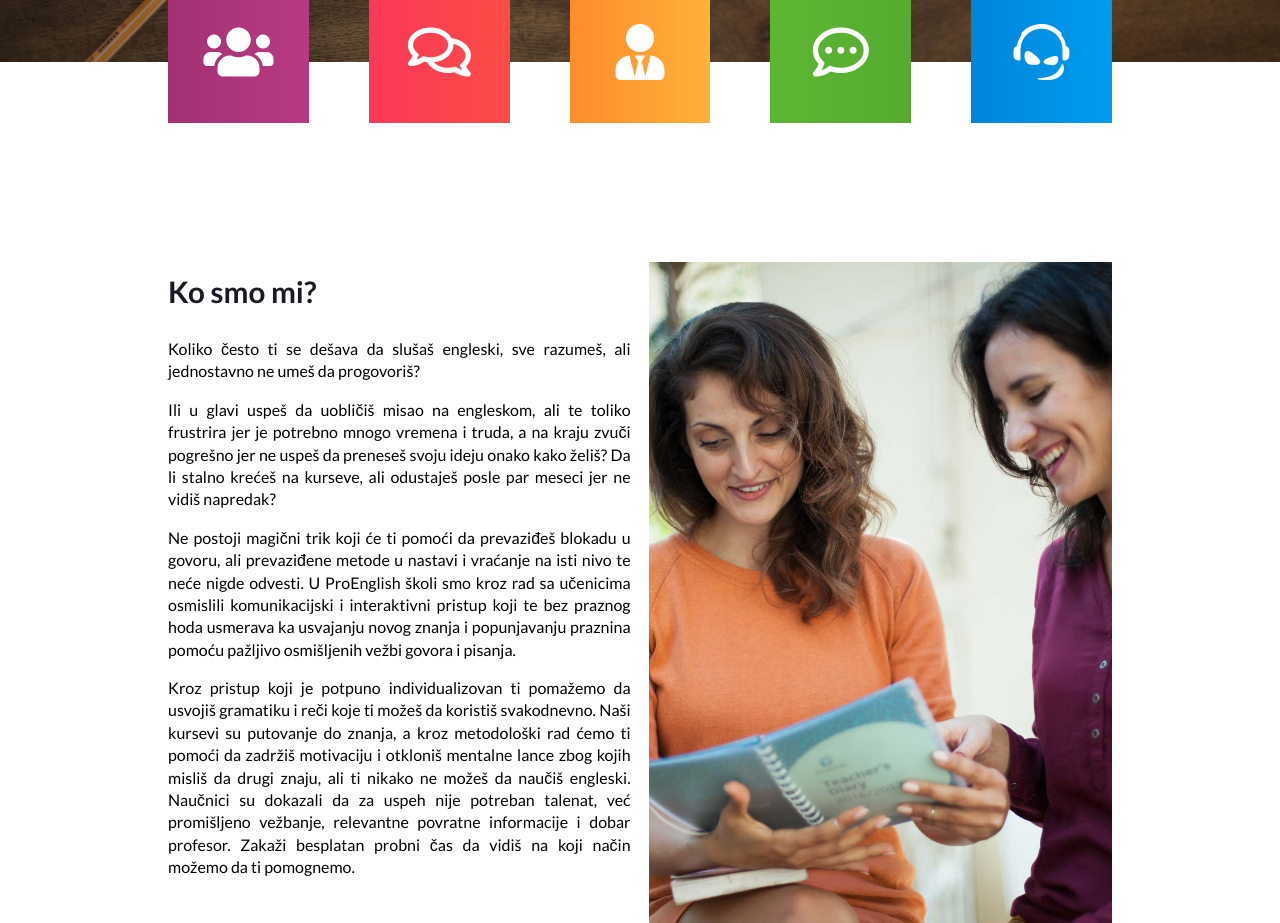
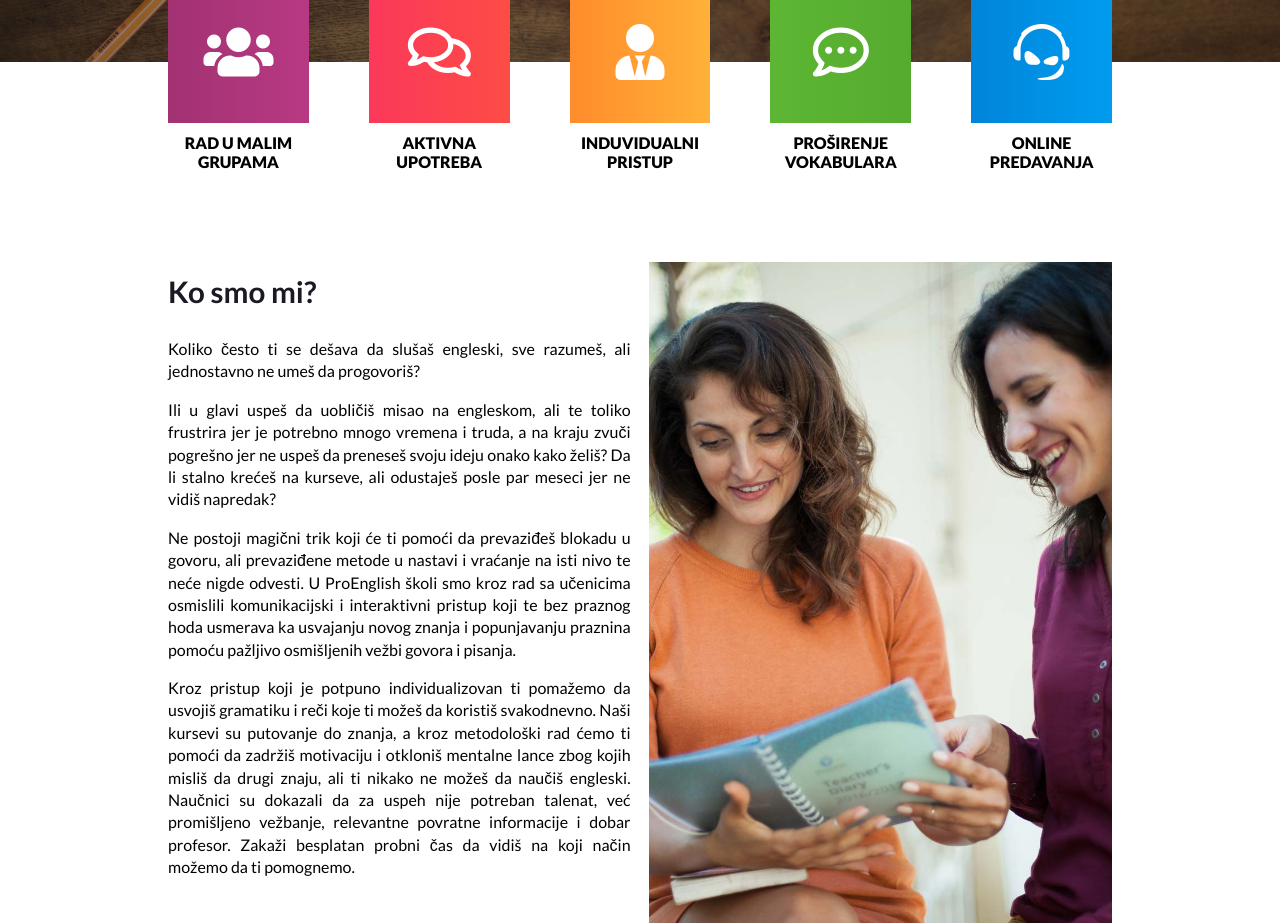
Before and after one commit to Dejan85/proenglish-refactor, a React (Vite) app in the folder client/: page / in a window 1280 px wide. Shown: the part 800-1723 px from the top of the page. Built offline with nearby package versions, Linux system fonts and the light colour scheme; no server answers.

Commit message:
refactor welcome-page

```diff
--- a/client/src/components/ui/home-icons-boxes/Box.tsx
+++ b/client/src/components/ui/home-icons-boxes/Box.tsx
@@ -20,7 +20,9 @@ const Box = (props: BoxProps): JSX.Element => {
       >
         <FontAwesomeIcon className={iconClassName} />
       </IconContainer>
-      <Text as="p" text={text} className="home-boxes-paragraph" />
+      <Text as="p" className="home-boxes-paragraph">
+        {text}
+      </Text>
     </Wrapper>
   );
 };
```
